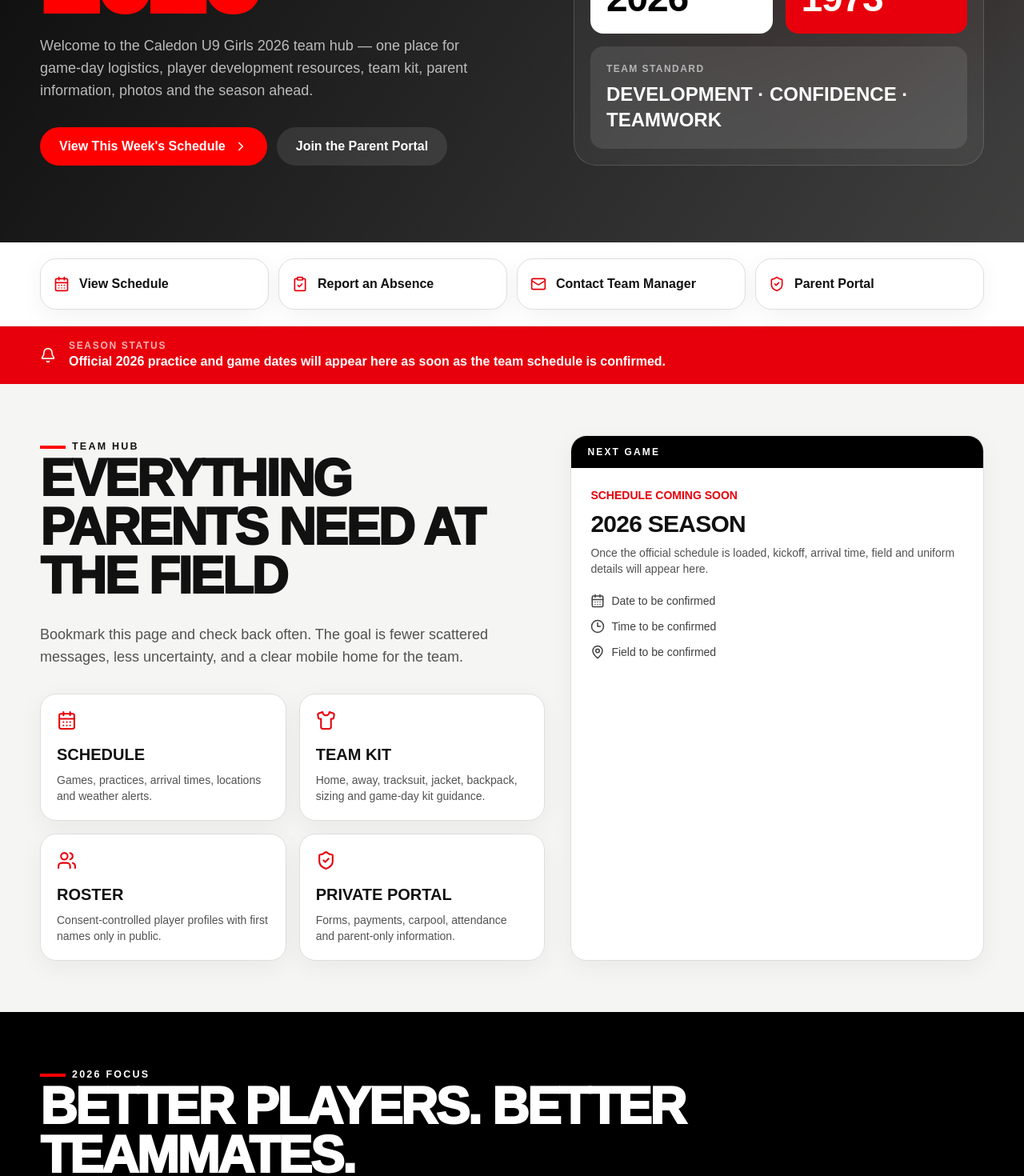
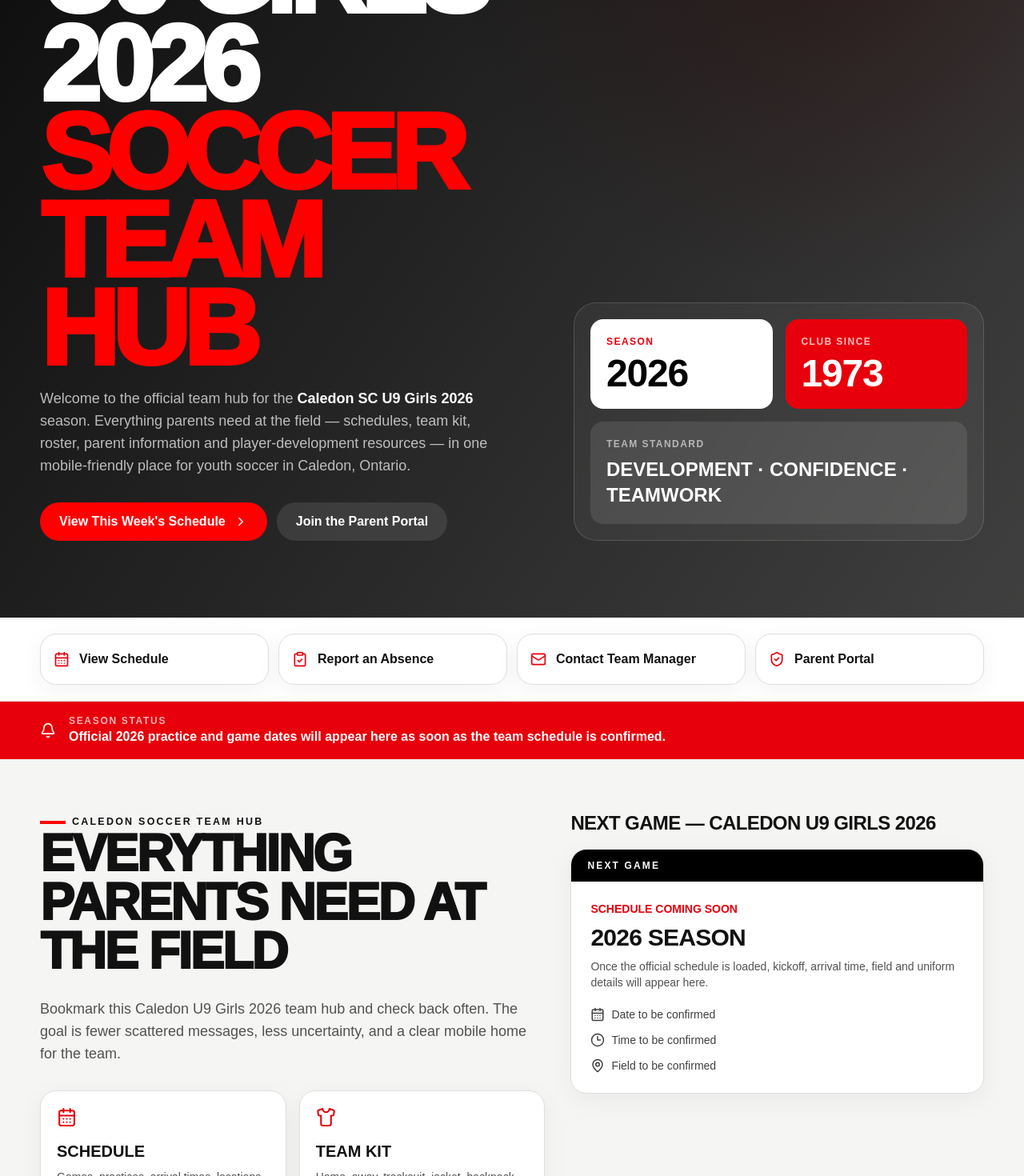
Before and after one commit to dang85ai/dg-claud, a Next.js app: page / in a window 1280 px wide. Shown: the part 440-1910 px from the top of the page at 80% size. Built offline with nearby package versions, Linux system fonts and the light colour scheme.

Commit message:
Optimize homepage SEO copy and local signals

```diff
--- a/app/page.tsx
+++ b/app/page.tsx
@@ -27,12 +27,13 @@
           <div>
             <div className="kicker">Caledon Soccer Club</div>
             <h1 className="display">
-              U9 Girls
-              <span>2026</span>
+              Caledon U9 Girls 2026
+              <span>Soccer Team Hub</span>
             </h1>
             <p className="max-w-xl text-base text-white/70 md:text-lg">
-              Welcome to the Caledon U9 Girls 2026 team hub — one place for game-day logistics,
-              player development resources, team kit, parent information, photos and the season ahead.
+              Welcome to the official team hub for the <strong className="text-white">Caledon SC U9 Girls 2026</strong> season.
+              Everything parents need at the field — schedules, team kit, roster, parent information and player-development resources —
+              in one mobile-friendly place for youth soccer in Caledon, Ontario.
             </p>
             <div className="mt-8 flex flex-wrap gap-3">
               <Link href="/schedule" className="btn btn-primary">
@@ -100,9 +101,9 @@
         <div className="container grid gap-8 lg:grid-cols-[1.1fr_.9fr]">
           <div>
             <SectionHeader
-              eyebrow="Team Hub"
+              eyebrow="Caledon Soccer Team Hub"
               title="Everything parents need at the field"
-              copy="Bookmark this page and check back often. The goal is fewer scattered messages, less uncertainty, and a clear mobile home for the team."
+              copy="Bookmark this Caledon U9 Girls 2026 team hub and check back often. The goal is fewer scattered messages, less uncertainty, and a clear mobile home for the team."
             />
             <div className="grid gap-4 sm:grid-cols-2">
               {[
@@ -119,7 +120,12 @@
               ))}
             </div>
           </div>
-          <NextMatchCard />
+          <section aria-labelledby="next-game-heading">
+            <h2 id="next-game-heading" className="mb-4 text-2xl font-black uppercase tracking-tight">
+              Next Game — Caledon U9 Girls 2026
+            </h2>
+            <NextMatchCard />
+          </section>
         </div>
       </section>
 
@@ -127,7 +133,7 @@
         <div className="container">
           <SectionHeader
             eyebrow="2026 Focus"
-            title="Better players. Better teammates."
+            title="2026 Focus: Better players. Better teammates."
             copy="Development is measured against each player's own progress, not public rankings."
           />
           <div className="grid gap-px overflow-hidden rounded-3xl bg-white/20 sm:grid-cols-2 lg:grid-cols-3">
@@ -137,6 +143,32 @@
               </div>
             ))}
           </div>
+        </div>
+      </section>
+
+      <section className="section bg-neutral-50">
+        <div className="container grid gap-6 lg:grid-cols-[1fr_380px]">
+          <div>
+            <div className="text-sm font-black uppercase tracking-[.16em] text-red-600">Caledon East · Ontario</div>
+            <h2 className="mt-3 text-3xl font-black uppercase tracking-tight">Contact the Caledon U9 Girls 2026 Team</h2>
+            <p className="mt-4 max-w-2xl text-neutral-600">
+              Questions about the season, team kit, schedule or parent portal? Contact the team manager through the team contact page.
+              Caledon Soccer Club&apos;s public office is at 2 McKee Drive South, Caledon East, Ontario.
+            </p>
+            <div className="mt-5 flex flex-wrap gap-3">
+              <Link href="/contact" className="btn btn-primary">Contact Team Manager</Link>
+              <a href="tel:+19055844033" className="btn btn-light">Club Office: 905-584-4033</a>
+            </div>
+          </div>
+          <address className="card not-italic p-6">
+            <div className="text-xs font-black uppercase tracking-[.14em] text-red-600">Caledon Soccer Club</div>
+            <div className="mt-3 font-black">2 McKee Drive South</div>
+            <div className="mt-1 text-sm text-neutral-600">Caledon East, ON L7C 1G8</div>
+            <a href="tel:+19055844033" className="mt-4 block font-black hover:text-red-600">905-584-4033</a>
+            <a href="https://caledonsoccer.com" target="_blank" rel="noopener noreferrer" className="mt-2 block text-sm font-bold text-red-600">
+              Visit Caledon Soccer Club →
+            </a>
+          </address>
         </div>
       </section>
 
```
